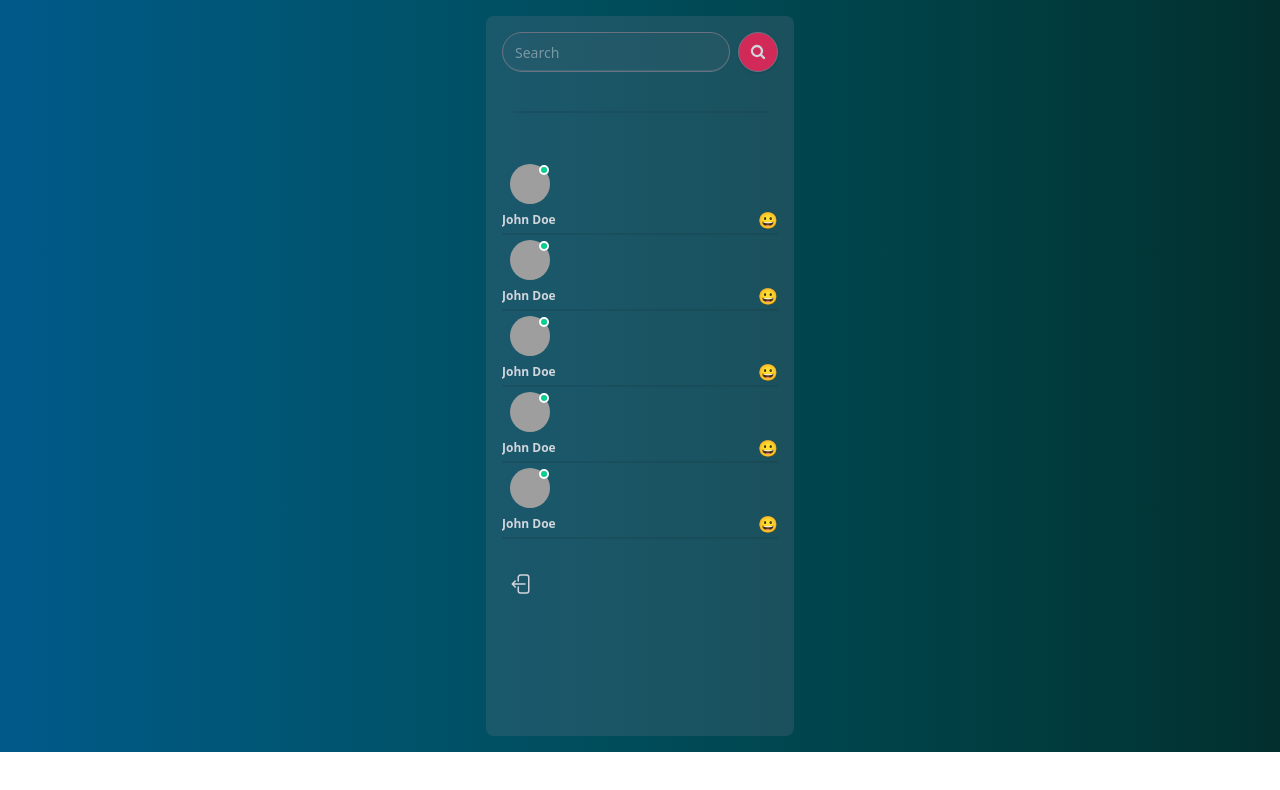
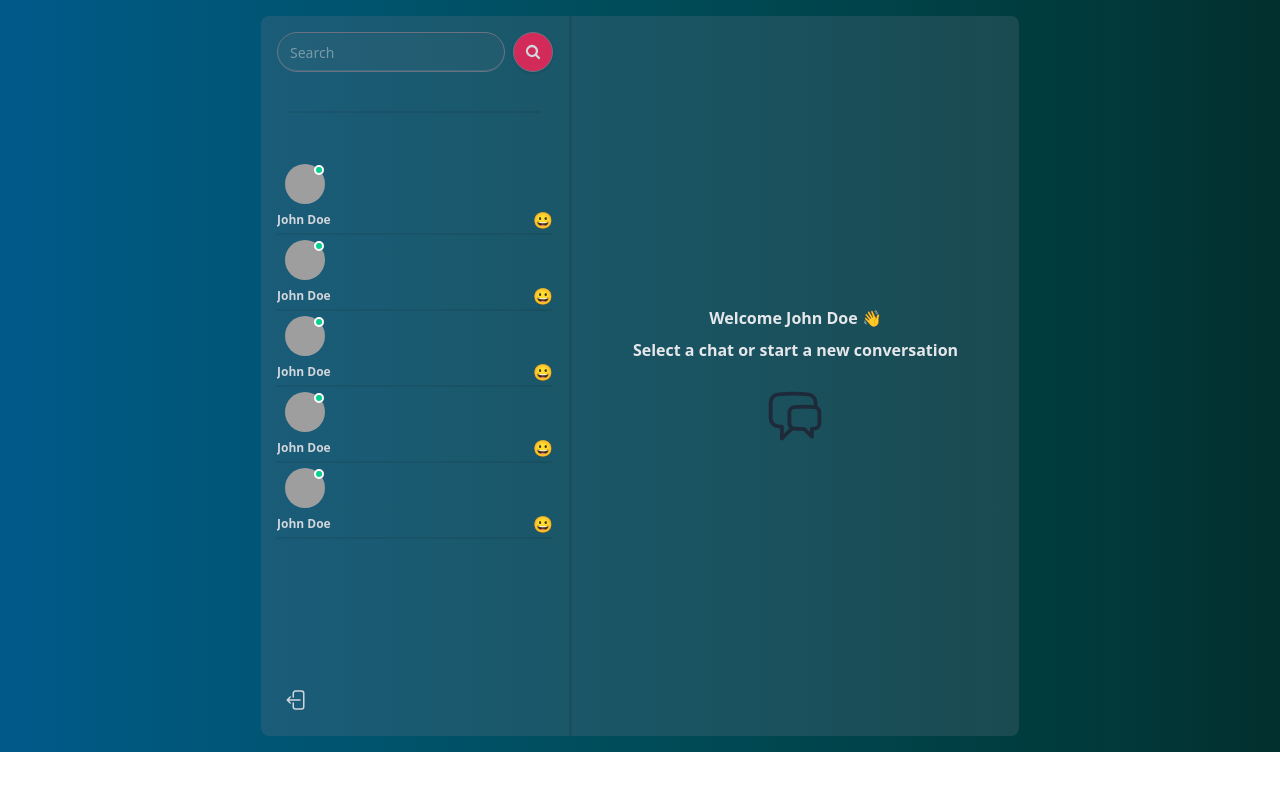
Before and after one commit to AndHoyosGarzon/Chat_app_Mongo_DB, a React (Vite) app in the folder frontend/: page / in a window 1280 px wide. Shown: the top 790 px of the page. Built offline with nearby package versions, Linux system fonts and the light colour scheme; grey boxes are pictures that could not be loaded.

Commit message:
add new files and more styles

```diff
--- a/frontend/src/App.jsx
+++ b/frontend/src/App.jsx
@@ -1,13 +1,8 @@
-//import Login from "./pages/login/Login";
-//import Signup from "./pages/signup/Signup";
 import Home from "./pages/home/Home";
 
 function App() {
   return (
     <div className="p-4 h-sreen flex items-center justify-center bg-linear-to-r/hsl from-sky-800 to-teal-950">
-      {/*       <Login />
-      <Signup />
-       */}{" "}
       <Home />
     </div>
   );
--- a/frontend/src/components/LogoutButton.jsx
+++ b/frontend/src/components/LogoutButton.jsx
@@ -1,6 +1,7 @@
 const LogoutButton = () => {
   return (
-    <button className="btn btn-ghost btn-circle ">
+    <div className="mt-auto">
+      <button className="btn btn-ghost btn-circle npm ">
         <svg
           fill="none"
           viewBox="0 0 24 24"
@@ -15,6 +16,7 @@ const LogoutButton = () => {
           />
         </svg>
       </button>
+    </div>
   );
 };
 
--- /dev/null
+++ b/frontend/src/components/Message.jsx
@@ -0,0 +1,24 @@
+const Message = () => {
+  return (
+    <div className="chat chat-end">
+      <div className="chat-image avatar">
+        <div className="w-10 h-10 rounded-full">
+          <img
+            src={"https://img.daisyui.com/images/profile/demo/gordon@192.webp"}
+          />
+        </div>
+      </div>
+
+      <div
+        className={`chat-bubble bg-blue-700 text-sm font-bold text-gray-300`}
+      >
+        Hi! What is up?
+      </div>
+      <div className={`chat-footer opacity-20 text-xs font-semibold flex gap-1 items-center`}>
+        12:42
+      </div>
+    </div>
+  );
+};
+
+export default Message;
--- /dev/null
+++ b/frontend/src/components/MessageInput.jsx
@@ -0,0 +1,33 @@
+const MessageInput = () => {
+  return (
+    <form className="px-4 py-2">
+      <div className="w-full flex gap-2 relative">
+        <input
+          id="message"
+          placeholder="Send a Message"
+          className="input input-bordered  w-full bg-gray-500/10 rounded-full border-gray-500 text-gray-300"
+        />
+        <button
+          type="submit"
+          className="absolute end-0 pe-3 btn btn-circle bg-transparent border-0 shadow-none"
+        >
+          <svg
+            fill="none"
+            viewBox="0 0 24 24"
+            strokeWidth="1.5"
+            stroke="currentColor"
+            className="size-6 text-gray-400/90"
+          >
+            <path
+              strokeLinecap="round"
+              strokeLinejoin="round"
+              d="M8.625 9.75a.375.375 0 1 1-.75 0 .375.375 0 0 1 .75 0Zm0 0H8.25m4.125 0a.375.375 0 1 1-.75 0 .375.375 0 0 1 .75 0Zm0 0H12m4.125 0a.375.375 0 1 1-.75 0 .375.375 0 0 1 .75 0Zm0 0h-.375m-13.5 3.01c0 1.6 1.123 2.994 2.707 3.227 1.087.16 2.185.283 3.293.369V21l4.184-4.183a1.14 1.14 0 0 1 .778-.332 48.294 48.294 0 0 0 5.83-.498c1.585-.233 2.708-1.626 2.708-3.228V6.741c0-1.602-1.123-2.995-2.707-3.228A48.394 48.394 0 0 0 12 3c-2.392 0-4.744.175-7.043.513C3.373 3.746 2.25 5.14 2.25 6.741v6.018Z"
+            />
+          </svg>
+        </button>
+      </div>
+    </form>
+  );
+};
+
+export default MessageInput;
--- /dev/null
+++ b/frontend/src/components/Messages.jsx
@@ -0,0 +1,13 @@
+import Message from "./Message";
+
+const Messages = () => {
+  return (
+    <div className="px-4 flex-1 overflow-auto">
+      <Message />
+      <Message />
+      <Message />
+    </div>
+  );
+};
+
+export default Messages;
--- a/frontend/src/components/MessagesContainer.jsx
+++ b/frontend/src/components/MessagesContainer.jsx
@@ -1,7 +1,29 @@
 import React from "react";
+import Messages from "./Messages";
+import MessageInput from "./MessageInput";
+import NoChatSelected from "./NoChatSelected";
 
 const MessagesContainer = () => {
-  return <div></div>;
+  const noChatSelected = true;
+
+  return (
+    <div className="md:min-w-[450px] flex flex-col border-3 border-s-gray-800/20 border-t-0 border-b-0 border-r-0">
+      <>
+        {noChatSelected ? (
+          <NoChatSelected />
+        ) : (
+          <>
+            <div className="bg-slate-500/20 px-4 py-4 mb-2">
+              <span className="label-text">To:</span>{" "}
+              <span className="text-gray-900 font-bold">John Doe</span>
+            </div>
+            <Messages />
+            <MessageInput />
+          </>
+        )}
+      </>
+    </div>
+  );
 };
 
 export default MessagesContainer;
--- /dev/null
+++ b/frontend/src/components/NoChatSelected.jsx
@@ -0,0 +1,25 @@
+const NoChatSelected = () => {
+  return (
+    <div className="flex items-center justify-center w-full h-full">
+      <div className="px-4 text-center w-auto h-auto text-gray-200 font-semibold flex flex-col items-center gap-2">
+        <p>Welcome John Doe 👋 </p>
+        <p className="mb-4">Select a chat or start a new conversation</p>
+        <svg
+          fill="none"
+          viewBox="0 0 24 24"
+          strokeWidth="1.5"
+          stroke="currentColor"
+          className="size-15 text-gray-800"
+        >
+          <path
+            strokeLinecap="round"
+            strokeLinejoin="round"
+            d="M20.25 8.511c.884.284 1.5 1.128 1.5 2.097v4.286c0 1.136-.847 2.1-1.98 2.193-.34.027-.68.052-1.02.072v3.091l-3-3c-1.354 0-2.694-.055-4.02-.163a2.115 2.115 0 0 1-.825-.242m9.345-8.334a2.126 2.126 0 0 0-.476-.095 48.64 48.64 0 0 0-8.048 0c-1.131.094-1.976 1.057-1.976 2.192v4.286c0 .837.46 1.58 1.155 1.951m9.345-8.334V6.637c0-1.621-1.152-3.026-2.76-3.235A48.455 48.455 0 0 0 11.25 3c-2.115 0-4.198.137-6.24.402-1.608.209-2.76 1.614-2.76 3.235v6.226c0 1.621 1.152 3.026 2.76 3.235.577.075 1.157.14 1.74.194V21l4.155-4.155"
+          />
+        </svg>
+      </div>
+    </div>
+  );
+};
+
+export default NoChatSelected;
--- a/frontend/src/components/Sidebar.jsx
+++ b/frontend/src/components/Sidebar.jsx
@@ -14,4 +14,3 @@ const Sidebar = () => {
 };
 
 export default Sidebar;
-/**w-full h-auto py-10 px-8 rounded-lg shadow-xl text-gray-300 bg-gray-500/15 */
--- a/frontend/src/pages/home/Home.jsx
+++ b/frontend/src/pages/home/Home.jsx
@@ -1,12 +1,11 @@
 import Sidebar from "../../components/Sidebar";
+import MessagesContainer from "../../components/MessagesContainer";
 
 const Home = () => {
   return (
     <div className="flex h-[720px] rounded-lg overflow-hidden text-gray-300 bg-gray-500/25">
       <Sidebar />
-      {/*
-      <MessageContainer/>
-      */}
+      <MessagesContainer />
     </div>
   );
 };
```
Also changed, not shown: frontend/src/index.css (+19 -0 lines). Lines whose indentation alone changed are shown as unchanged.
